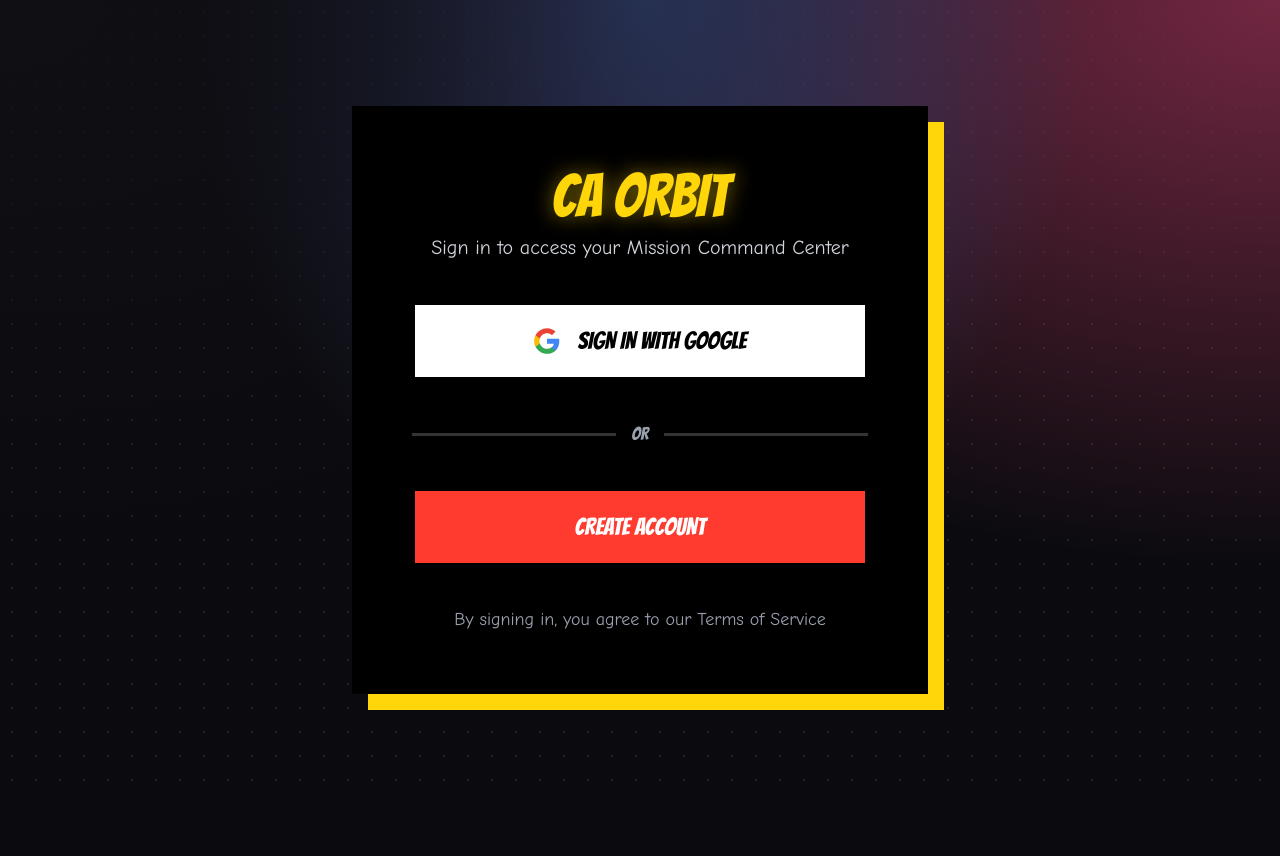
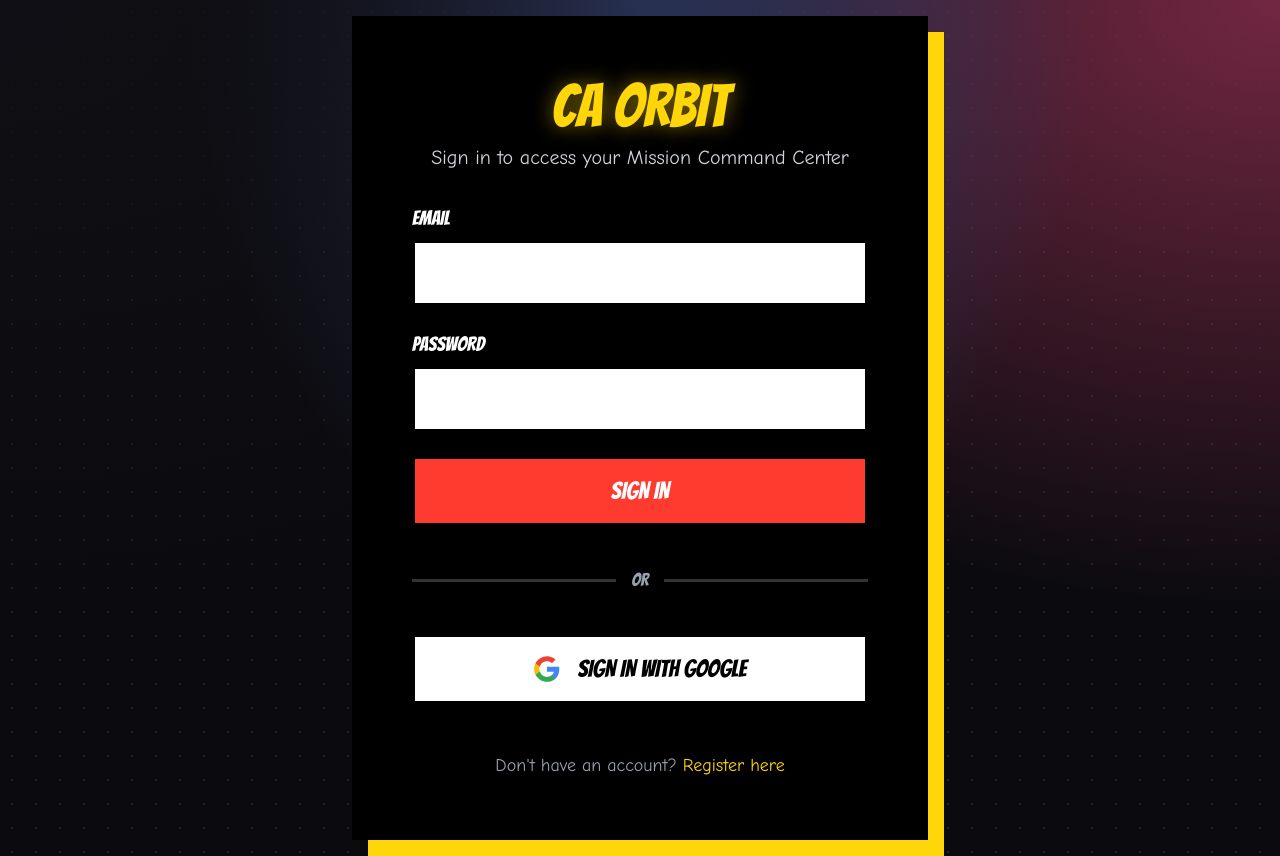
Before and after one commit to VedantJadhav701/ca-orbit, a Next.js app in the folder frontend/: page /login in a window 1280 px wide. Before the commit the page ends 800 px from the top, so only its background shows below. Built offline with nearby package versions, Linux system fonts and the light colour scheme; no server answers.

Commit message:
fix: resolve survey redirect loop and add manual login form

```diff
--- a/frontend/src/app/api/auth/[...nextauth]/route.ts
+++ b/frontend/src/app/api/auth/[...nextauth]/route.ts
@@ -15,7 +15,7 @@ export const authOptions: NextAuthOptions = {
     async signIn() {
       return true;
     },
-    async jwt({ token, user, account }) {
+    async jwt({ token, user, account, trigger, session }) {
       if (account?.provider === "google" && user) {
         try {
           const res = await fetch("https://ca-orbit.onrender.com/auth/google", {
@@ -37,6 +37,11 @@ export const authOptions: NextAuthOptions = {
           console.error("Google Auth Error:", e);
         }
       }
+
+      if (trigger === "update" && session?.onboarding_completed !== undefined) {
+        token.onboarding_completed = session.onboarding_completed;
+      }
+
       if (user) {
         token.sub = user.id;
       }
--- a/frontend/src/app/login/page.tsx
+++ b/frontend/src/app/login/page.tsx
@@ -3,24 +3,99 @@
 import { signIn } from "next-auth/react";
 import { motion } from "framer-motion";
 import Link from "next/link";
+import { useState } from "react";
+import { authApi } from "@/lib/api";
+import { useRouter } from "next/navigation";
+import Cookies from "js-cookie";
 
 export default function LoginPage() {
+  const router = useRouter();
+  const [email, setEmail] = useState("");
+  const [password, setPassword] = useState("");
+  const [loading, setLoading] = useState(false);
+  const [error, setError] = useState("");
+
+  const handleManualLogin = async (e: React.FormEvent) => {
+    e.preventDefault();
+    setLoading(true);
+    setError("");
+
+    try {
+      const formData = new FormData();
+      formData.append("username", email);
+      formData.append("password", password);
+
+      const data = await authApi.login(formData);
+
+      Cookies.set("orbit_token", data.access_token, { expires: 7 });
+
+      if (data.onboarding_completed) {
+        window.location.href = "/dashboard";
+      } else {
+        window.location.href = "/survey";
+      }
+    } catch (err: any) {
+      setError(err.message || "Login failed");
+    } finally {
+      setLoading(false);
+    }
+  };
+
   return (
     <div className="min-h-screen flex items-center justify-center p-4 mesh-bg">
       <motion.div
         initial={{ opacity: 0, scale: 0.9 }}
         animate={{ opacity: 1, scale: 1 }}
-        className="w-full max-w-xl bg-black border-brutalist-lg shadow-[16px_16px_0px_#FFD60A] p-10 md:p-14 space-y-10"
+        className="w-full max-w-xl bg-black border-brutalist-lg shadow-[16px_16px_0px_#FFD60A] p-10 md:p-14 space-y-8"
       >
         <div className="text-center">
           <h1 className="text-6xl font-heading text-primary text-glow mb-2">CA ORBIT</h1>
           <p className="text-xl text-gray-300 font-body">Sign in to access your Mission Command Center</p>
         </div>
 
+        {error && <div className="bg-red-500 text-white p-4 font-heading text-xl">{error}</div>}
+
+        <form onSubmit={handleManualLogin} className="space-y-6">
+          <div>
+            <label className="block text-xl font-heading mb-2 text-white">EMAIL</label>
+            <input
+              type="email"
+              value={email}
+              onChange={(e) => setEmail(e.target.value)}
+              className="w-full bg-white text-black text-xl font-body p-4 border-brutalist focus:outline-none"
+              required
+            />
+          </div>
+          <div>
+            <label className="block text-xl font-heading mb-2 text-white">PASSWORD</label>
+            <input
+              type="password"
+              value={password}
+              onChange={(e) => setPassword(e.target.value)}
+              className="w-full bg-white text-black text-xl font-body p-4 border-brutalist focus:outline-none"
+              required
+            />
+          </div>
+          <button
+            type="submit"
+            disabled={loading}
+            className="w-full neo-btn bg-secondary text-white py-4 text-2xl font-heading"
+          >
+            {loading ? "AUTHENTICATING..." : "SIGN IN"}
+          </button>
+        </form>
+
+        <div className="flex items-center gap-4 py-2">
+          <div className="flex-1 h-[3px] bg-white/20"></div>
+          <span className="text-gray-400 font-heading text-lg">OR</span>
+          <div className="flex-1 h-[3px] bg-white/20"></div>
+        </div>
+
         {/* Google Sign-In Button */}
         <button
+          type="button"
           onClick={() => signIn("google", { callbackUrl: "/survey" })}
-          className="w-full flex items-center justify-center gap-4 bg-white text-black border-brutalist shadow-brutalist px-6 py-5 text-2xl font-heading hover:-translate-x-[2px] hover:-translate-y-[2px] active:translate-x-[2px] active:translate-y-[2px] active:shadow-[4px_4px_0px_#000] transition-all"
+          className="w-full flex items-center justify-center gap-4 bg-white text-black border-brutalist shadow-brutalist px-6 py-4 text-2xl font-heading hover:-translate-x-[2px] hover:-translate-y-[2px] active:translate-x-[2px] active:translate-y-[2px] active:shadow-[4px_4px_0px_#000] transition-all"
         >
           <svg className="w-7 h-7" viewBox="0 0 24 24">
             <path d="M22.56 12.25c0-.78-.07-1.53-.2-2.25H12v4.26h5.92a5.06 5.06 0 0 1-2.2 3.32v2.77h3.57c2.08-1.92 3.28-4.74 3.28-8.1z" fill="#4285F4"/>
@@ -31,22 +106,8 @@ export default function LoginPage() {
           SIGN IN WITH GOOGLE
         </button>
 
-        <div className="flex items-center gap-4">
-          <div className="flex-1 h-[3px] bg-white/20"></div>
-          <span className="text-gray-400 font-heading text-lg">OR</span>
-          <div className="flex-1 h-[3px] bg-white/20"></div>
-        </div>
-
-        {/* Manual Login Redirect */}
-        <Link
-          href="/register"
-          className="block w-full text-center neo-btn bg-secondary text-white px-6 py-5 text-2xl font-heading"
-        >
-          CREATE ACCOUNT
-        </Link>
-
-        <p className="text-center text-gray-400 font-body text-lg">
-          By signing in, you agree to our Terms of Service
+        <p className="text-center text-gray-400 font-body text-lg pt-4">
+          Don't have an account? <Link href="/register" className="text-primary hover:underline">Register here</Link>
         </p>
       </motion.div>
     </div>
--- a/frontend/src/app/survey/page.tsx
+++ b/frontend/src/app/survey/page.tsx
@@ -4,9 +4,11 @@ import { useState } from "react";
 import { motion } from "framer-motion";
 import { useRouter } from "next/navigation";
 import { plannerApi } from "@/lib/api";
+import { useSession } from "next-auth/react";
 
 export default function SurveyPage() {
   const router = useRouter();
+  const { update } = useSession();
   const [step, setStep] = useState(1);
   const [loading, setLoading] = useState(false);
   const [formData, setFormData] = useState({
@@ -27,6 +29,7 @@ export default function SurveyPage() {
         study_hours: formData.studyHours,
         stress_level: formData.stressLevel,
       });
+      await update({ onboarding_completed: true });
       router.push("/dashboard?survey=completed");
     } catch (err) {
       console.error("Survey submission failed", err);
```
